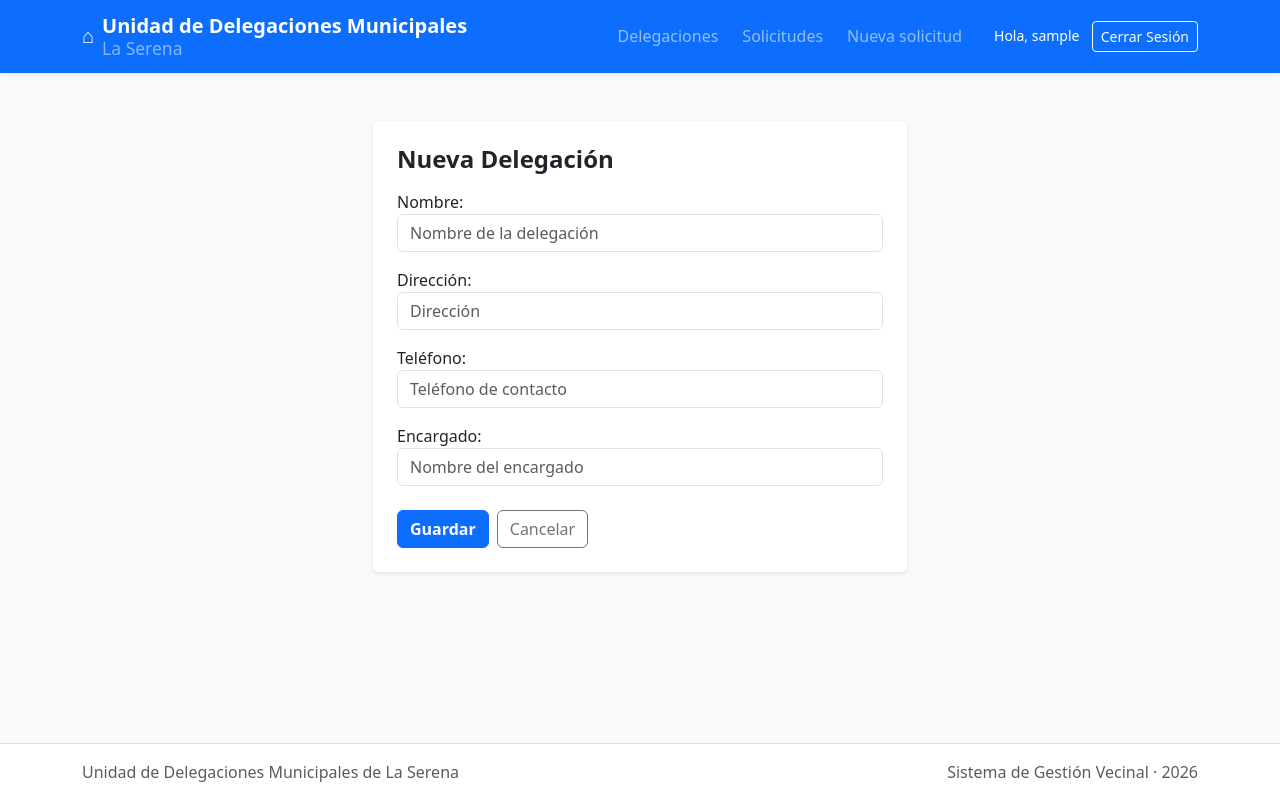
After one commit to PamelaVargas05/delegaciones-municipales-la-serena-backend, a Django app: page /delegaciones/crear/ in a window 1280 px wide. The commit adds this page. Run offline with Django 5.2, Linux system fonts and the light colour scheme; the visitor is signed in with stand-in values (Sample User, id 1).

Commit message:
se desacopla django admin,se implementa mantenedor delegaciones y se corrige base.html

```diff
--- a/config/urls.py
+++ b/config/urls.py
@@ -5,7 +5,6 @@ from django.views.generic import RedirectView
 
 urlpatterns = [
     path('', RedirectView.as_view(pattern_name='solicitudes:lista', permanent=False), name='inicio'),
-    path('admin/', admin.site.urls),
     path('accounts/', include('django.contrib.auth.urls')),
     path('delegaciones/', include('delegaciones.urls')),
     path('solicitudes/', include('solicitudes.urls')),
--- /dev/null
+++ b/delegaciones/forms.py
@@ -0,0 +1,32 @@
+from django import forms
+from .models import Delegacion
+
+
+class DelegacionForm(forms.ModelForm):
+
+    class Meta:
+        model = Delegacion
+        fields = ['nombre', 'direccion', 'telefono', 'encargado']
+        widgets = {
+            'nombre': forms.TextInput(
+                attrs={
+                    'class': 'form-control',
+                    'placeholder': 'Nombre de la delegación',
+                }
+            ),
+            'direccion': forms.TextInput(
+                attrs={'class': 'form-control', 'placeholder': 'Dirección'}
+            ),
+            'telefono': forms.TextInput(
+                attrs={
+                    'class': 'form-control',
+                    'placeholder': 'Teléfono de contacto',
+                }
+            ),
+            'encargado': forms.TextInput(
+                attrs={
+                    'class': 'form-control',
+                    'placeholder': 'Nombre del encargado',
+                }
+            ),
+        }
--- a/delegaciones/urls.py
+++ b/delegaciones/urls.py
@@ -4,6 +4,8 @@ from . import views
 app_name = 'delegaciones'
 
 urlpatterns = [
-    path('', views.lista_delegaciones,
-        name='lista_delegaciones'),
+    path('', views.lista_delegaciones, name='lista_delegaciones'),
+    path('crear/', views.crear_delegacion, name='crear_delegacion'),
+    path('editar/<int:pk>/', views.editar_delegacion, name='editar_delegacion'),
+    path('eliminar/<int:pk>/', views.eliminar_delegacion, name='eliminar_delegacion'),
 ]
--- a/delegaciones/views.py
+++ b/delegaciones/views.py
@@ -1,15 +1,52 @@
-from django.shortcuts import render
+from django.shortcuts import render, redirect, get_object_or_404
+from django.contrib.auth.decorators import login_required, permission_required
+from django.contrib import messages
 from .models import Delegacion
+from .forms import DelegacionForm
 
+@login_required
+@permission_required('delegaciones.view_delegacion', raise_exception=True)
 def lista_delegaciones(request):
-    """
-    Vista pública para consultar y listar las
-delegaciones municipales utilizando Django ORM. """
+    query = request.GET.get('q', '')
+    if query:
+        delegaciones = Delegacion.objects.filter(nombre__icontains=query)
+    else:
+        delegaciones = Delegacion.objects.all()
+    return render(request, 'delegaciones/lista_delegaciones.html', {'delegaciones': delegaciones, 'query': query})
 
-    # Consulta ORM a MariaDB
-    delegaciones = Delegacion.objects.all()
+@login_required
+@permission_required('delegaciones.add_delegacion', raise_exception=True)
+def crear_delegacion(request):
+    if request.method == 'POST':
+        form = DelegacionForm(request.POST)
+        if form.is_valid():
+            form.save()
+            messages.success(request, 'Delegación creada correctamente.')
+            return redirect('delegaciones:lista_delegaciones')
+    else:
+        form = DelegacionForm()
+    return render(request, 'delegaciones/delegacion_form.html', {'form': form, 'titulo': 'Nueva Delegación'})
 
-    context = { 'delegaciones': delegaciones
-    }
-    return render(request,
-'delegaciones/lista_delegaciones.html', context)
+@login_required
+@permission_required('delegaciones.change_delegacion', raise_exception=True)
+def editar_delegacion(request, pk):
+    delegacion = get_object_or_404(Delegacion, pk=pk)
+    if request.method == 'POST':
+        form = DelegacionForm(request.POST, instance=delegacion)
+        if form.is_valid():
+            form.save()
+            messages.success(request, 'Delegación actualizada correctamente.')
+            return redirect('delegaciones:lista_delegaciones')
+    else:
+        form = DelegacionForm(instance=delegacion)
+    return render(request, 'delegaciones/delegacion_form.html', {'form': form, 'titulo': 'Editar Delegación'})
+
+@login_required
+@permission_required('delegaciones.delete_delegacion', raise_exception=True)
+def eliminar_delegacion(request, pk):
+    delegacion = get_object_or_404(Delegacion, pk=pk)
+    if request.method == 'POST':
+        delegacion.delete()
+        messages.success(request, 'Delegación eliminada con éxito.')
+        return redirect('delegaciones:lista_delegaciones')
+    return render(request, 'delegaciones/delegacion_confirm_delete.html', {'delegacion': delegacion})
--- a/templates/base.html
+++ b/templates/base.html
@@ -4,54 +4,86 @@
 <head>
     <meta charset="UTF-8">
     <meta name="viewport" content="width=device-width, initial-scale=1.0">
-    <title>{% block title %}Unidad de Delegaciones Municipales{% endblock %}</title>
-    <link rel="stylesheet" href="https://cdn.jsdelivr.net/npm/bootstrap@5.3.0/dist/css/bootstrap.min.css">
-    <link rel="stylesheet" href="{% static 'css/styles.css' %}">
+    <title>{% block title %}SGR - Delegaciones Municipales La Serena{% endblock %}</title>
+    <!-- Bootstrap 5 CSS -->
+    <link href="https://cdn.jsdelivr.net/npm/bootstrap@5.3.0/dist/css/bootstrap.min.css" rel="stylesheet">
+    <link rel="stylesheet" href="https://cdn.jsdelivr.net/npm/bootstrap-icons@1.11.0/font/bootstrap-icons.css">
+    {% block extra_css %}{% endblock %}
 </head>
-<body>
-<nav class="navbar navbar-expand-lg municipal-navbar">
+<body class="bg-light d-flex flex-column min-vh-100">
+
+    <!-- Navegación -->
+    <nav class="navbar navbar-expand-lg navbar-dark bg-primary shadow-sm mb-4">
         <div class="container">
-        <a class="navbar-brand d-flex align-items-center gap-3" href="{% url 'solicitudes:lista' %}">
-            <span class="brand-mark" aria-hidden="true">⌂</span>
-            <span><strong>Unidad de Delegaciones Municipales</strong><small>La Serena</small></span>
+            <a class="navbar-brand d-flex align-items-center gap-2" href="{% url 'solicitudes:lista' %}">
+                <span aria-hidden="true">&#8962;</span>
+                <div class="d-flex flex-column lh-sm">
+                    <strong>Unidad de Delegaciones Municipales</strong>
+                    <small class="text-white-50">La Serena</small>
+                </div>
             </a>
-        <button class="navbar-toggler" type="button" data-bs-toggle="collapse" data-bs-target="#mainNav" aria-controls="mainNav" aria-expanded="false" aria-label="Abrir navegación">
+            <button class="navbar-toggler" type="button" data-bs-toggle="collapse" data-bs-target="#navbarNav" aria-controls="navbarNav" aria-expanded="false" aria-label="Toggle navigation">
                 <span class="navbar-toggler-icon"></span>
             </button>
-        <div class="collapse navbar-collapse" id="mainNav">
-            <div class="navbar-nav ms-auto">
+            <div class="collapse navbar-collapse justify-content-end" id="navbarNav">
+                <ul class="navbar-nav align-items-lg-center gap-2">
+                    <li class="nav-item">
                         <a class="nav-link" href="{% url 'delegaciones:lista_delegaciones' %}">Delegaciones</a>
+                    </li>
+                    <li class="nav-item">
                         <a class="nav-link" href="{% url 'solicitudes:lista' %}">Solicitudes</a>
+                    </li>
+                    <li class="nav-item">
                         <a class="nav-link" href="{% url 'solicitudes:crear' %}">Nueva solicitud</a>
+                    </li>
+                    <li class="nav-item">
+
+                    </li>
+                    <li class="nav-item ms-lg-2">
                         {% if user.is_authenticated %}
-                    <span class="nav-link text-muted">Hola, {{ user.username }}</span>
+                            <span class="text-white small me-2">Hola, {{ user.username }}</span>
+                            <!-- Formulario POST obligatorio para Django Logout -->
+        <form method="post" action="{% url 'logout' %}" class="d-inline m-0">
+            {% csrf_token %}
+            <button type="submit" class="btn btn-outline-light btn-sm">Cerrar Sesión</button>
+        </form>
+    </div>
 {% else %}
-                    <a class="nav-link" href="{% url 'login' %}">Iniciar Sesión</a>
+    <a href="{% url 'login' %}" class="btn btn-outline-light btn-sm">Iniciar Sesión</a>
 {% endif %}
-                <a class="nav-link" href="{% url 'admin:index' %}">Administración</a>
-            </div>
+                    </li>
+                </ul>
             </div>
         </div>
     </nav>
 
+    <!-- Mensajes Flash / Alertas -->
     {% if messages %}
-    <div class="container mt-3">
+    <div class="container mt-2">
         {% for message in messages %}
-            <div class="alert alert-info" role="alert">{{ message }}</div>
+            <div class="alert alert-{{ message.tags|default:'info' }} alert-dismissible fade show" role="alert">
+                {{ message }}
+                <button type="button" class="btn-close" data-bs-dismiss="alert" aria-label="Close"></button>
+            </div>
         {% endfor %}
     </div>
     {% endif %}
 
-<main class="site-main">
+    <!-- Contenido Dinámico -->
+    <main class="container mb-5 site-main flex-grow-1">
         {% block content %}{% endblock %}
     </main>
 
-<footer class="site-footer">
-    <div class="container d-flex flex-wrap justify-content-between gap-2">
+    <!-- Footer -->
+    <footer class="site-footer bg-white border-top py-3 mt-auto text-center">
+        <div class="container d-flex flex-wrap justify-content-between gap-2 text-muted">
             <span>Unidad de Delegaciones Municipales de La Serena</span>
             <span>Sistema de Gestión Vecinal &middot; {% now "Y" %}</span>
         </div>
     </footer>
+
+    <!-- Bootstrap 5 JS Bundle -->
     <script src="https://cdn.jsdelivr.net/npm/bootstrap@5.3.0/dist/js/bootstrap.bundle.min.js"></script>
+    {% block extra_js %}{% endblock %}
 </body>
 </html>
--- /dev/null
+++ b/templates/delegaciones/delegacion_form.html
@@ -0,0 +1,23 @@
+{% extends 'base.html' %}
+
+{% block content %}
+<div class="container py-4">
+    <div class="row justify-content-center">
+        <div class="col-md-6">
+            <div class="card shadow-sm border-0">
+                <div class="card-body p-4">
+                    <h4 class="fw-bold mb-3">{{ titulo }}</h4>
+                    <form method="post">
+                        {% csrf_token %}
+                        {{ form.as_p }}
+                        <div class="d-flex gap-2 mt-4">
+                            <button type="submit" class="btn btn-primary fw-bold">Guardar</button>
+                            <a href="{% url 'delegaciones:lista_delegaciones' %}" class="btn btn-outline-secondary">Cancelar</a>
+                        </div>
+                    </form>
+                </div>
+            </div>
+        </div>
+    </div>
+</div>
+{% endblock %}
```
Also changed, not shown: solicitudes/forms.py (+12 -1 lines), solicitudes/views.py (+50 -0 lines), templates/delegaciones/delegacion_confirm_delete.html (added, +25 -0 lines), templates/delegaciones/lista_delegaciones.html (+11 -9 lines). Lines whose indentation alone changed are shown as unchanged.
